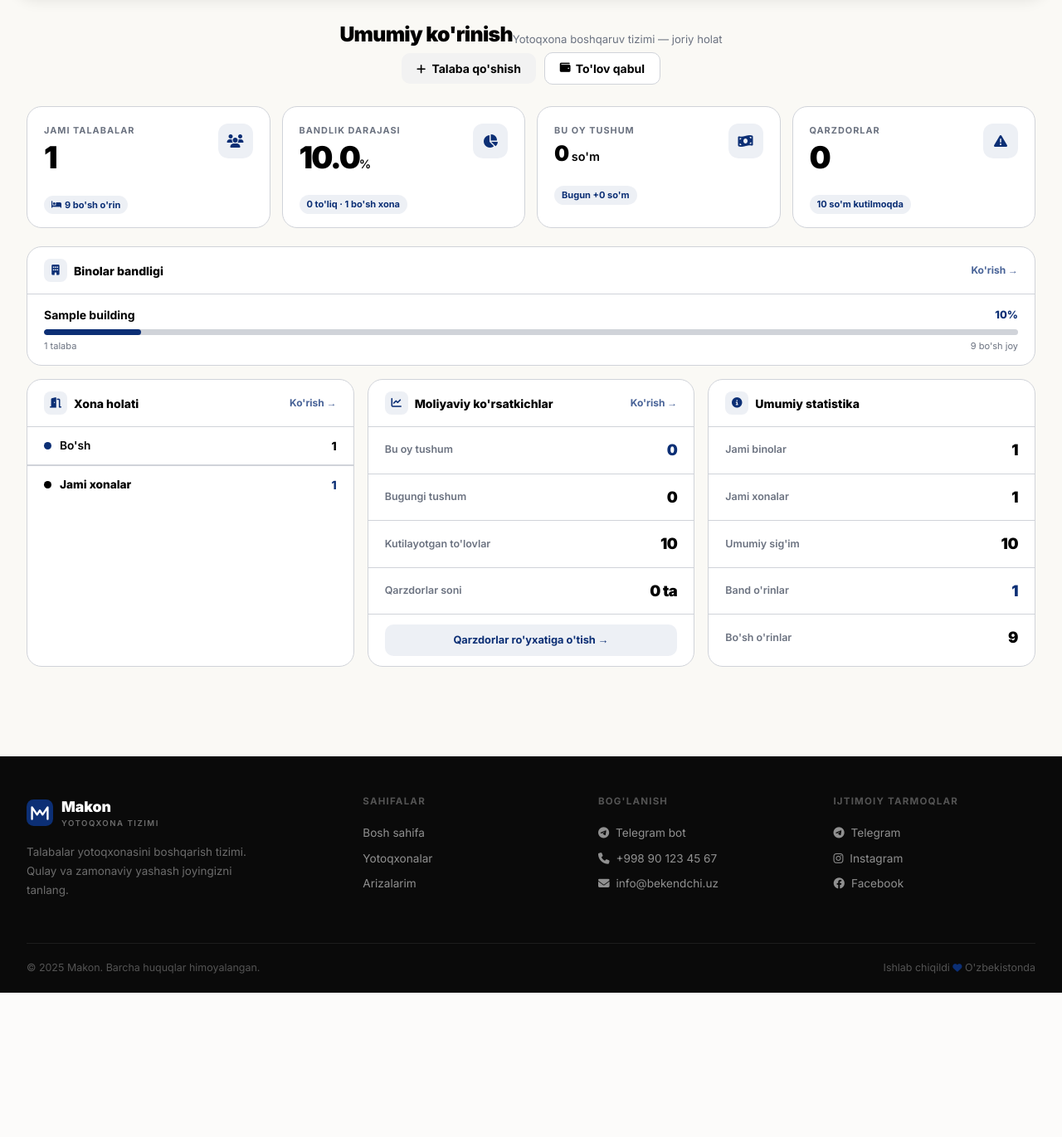
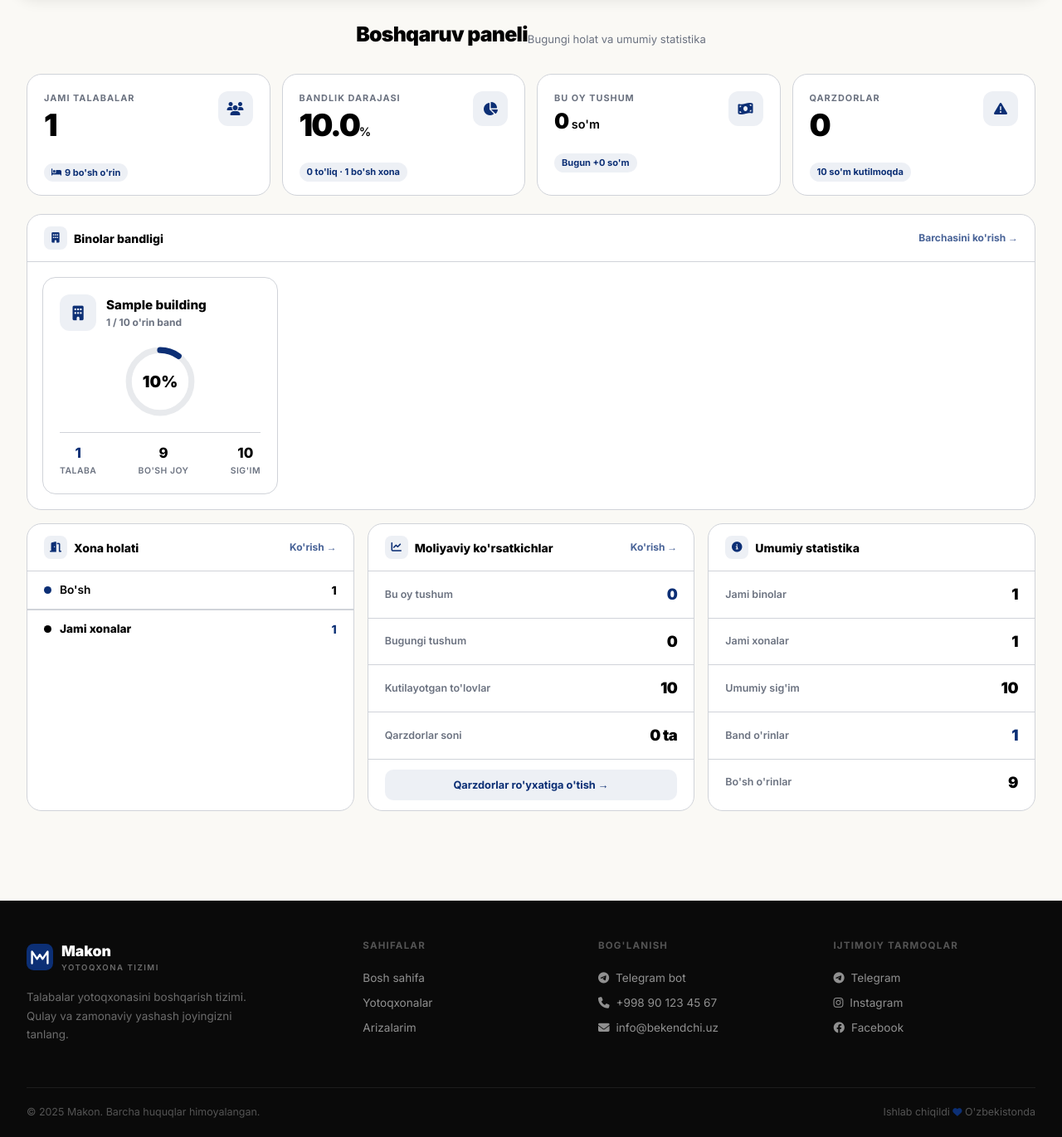
Before and after one commit to JozilovaZ/yotoqxona_web, a Django app: page / in a window 1280 px wide. Shown: the part 66-1437 px from the top of the page at 83% size. Before the commit the page ends 1263 px from the top, so only its background shows below. Run offline with Django 5.2, Linux system fonts and the light colour scheme; a user stored in the database is signed in; tables that the repository leaves empty hold one stand-in row (values such as "Sample post").

Commit message:
Redesign admin dashboard: new header, remove action buttons, card-based buildings
- Changed page title to "Boshqaruv paneli" with updated subtitle
- Removed "Talaba qo'shish" and "To'lov qabul" action buttons
- Replaced buildings list with card grid featuring circular ring charts
- Color-coded occupancy: green (<50%), yellow (50-80%), red (>80%)

Co-Authored-By: Claude Opus 4.6 <noreply@anthropic.com>

```diff
--- a/templates/buildings/dashboard.html
+++ b/templates/buildings/dashboard.html
@@ -1,24 +1,7 @@
 {% extends "base.html" %}
 
-{% block page_title %}Umumiy ko'rinish{% endblock %}
-{% block page_sub %}<p class="page-sub">Yotoqxona boshqaruv tizimi — joriy holat</p>{% endblock %}
-{% block page_actions %}
-<div style="display:flex;gap:10px;">
-    <a href="{% url 'students:student_create' %}" class="btn-accent">
-        <i class="fas fa-plus me-1" style="font-size:.8rem;"></i> Talaba qo'shish
-    </a>
-    <a href="{% url 'finance:payment_create' %}" style="
-        display:inline-flex;align-items:center;gap:6px;
-        padding:8px 18px; border-radius:10px;
-        border:1.5px solid var(--border); color:var(--dark);
-        font-weight:700; font-size:0.875rem; text-decoration:none;
-        background:#fff; transition:all .15s;
-    " onmouseover="this.style.borderColor='var(--p)';this.style.color='var(--p)';"
-       onmouseout="this.style.borderColor='var(--border)';this.style.color='var(--dark)';">
-        <i class="fas fa-wallet" style="font-size:.8rem;"></i> To'lov qabul
-    </a>
-</div>
-{% endblock %}
+{% block page_title %}Boshqaruv paneli{% endblock %}
+{% block page_sub %}<p class="page-sub">Bugungi holat va umumiy statistika</p>{% endblock %}
 
 {% block extra_css %}
 <style>
@@ -115,21 +98,63 @@
     margin-bottom: 16px;
 }
 
-/* ═══════════ BINOLAR ═══════════ */
-.bld-item {
-    padding: 14px 20px;
-    border-bottom: 1px solid var(--border);
+/* ═══════════ BINOLAR GRID ═══════════ */
+.bld-grid {
+    display: grid;
+    grid-template-columns: repeat(auto-fill, minmax(240px, 1fr));
+    gap: 14px;
+    padding: 18px;
 }
-.bld-item:last-child { border-bottom: none; }
-.bld-top {
-    display: flex; align-items: center;
-    justify-content: space-between; margin-bottom: 7px;
+.bld-card {
+    background: #fff;
+    border: 1.5px solid var(--border);
+    border-radius: 16px;
+    padding: 20px;
+    position: relative;
+    overflow: hidden;
+    transition: box-shadow .2s, transform .18s;
 }
-.bld-name { font-size: .875rem; font-weight: 700; color: var(--dark); }
-.bld-pct  { font-size: .8rem; font-weight: 800; }
-.bld-bar  { height: 7px; background: #D0D3D9; border-radius: 99px; overflow: hidden; }
-.bld-fill { height: 100%; border-radius: 99px; transition: width .7s cubic-bezier(.25,.8,.25,1); }
-.bld-meta { display: flex; justify-content: space-between; font-size: .69rem; color: var(--gray); margin-top: 5px; }
+.bld-card:hover {
+    box-shadow: 0 6px 24px rgba(0,0,0,.07);
+    transform: translateY(-2px);
+}
+.bld-card-head {
+    display: flex; align-items: center; gap: 12px; margin-bottom: 16px;
+}
+.bld-card-icon {
+    width: 44px; height: 44px; border-radius: 12px;
+    display: flex; align-items: center; justify-content: center;
+    font-size: 1.1rem; flex-shrink: 0;
+}
+.bld-card-name {
+    font-size: .95rem; font-weight: 800; color: var(--dark);
+}
+.bld-card-pct {
+    font-size: .75rem; font-weight: 700; color: var(--gray);
+}
+.bld-ring-wrap {
+    display: flex; align-items: center; justify-content: center;
+    margin-bottom: 16px;
+}
+.bld-ring {
+    position: relative; width: 90px; height: 90px;
+}
+.bld-ring svg { transform: rotate(-90deg); }
+.bld-ring-bg { fill: none; stroke: #E8EAED; stroke-width: 8; }
+.bld-ring-fill { fill: none; stroke-width: 8; stroke-linecap: round;
+    transition: stroke-dashoffset .8s cubic-bezier(.25,.8,.25,1); }
+.bld-ring-text {
+    position: absolute; inset: 0;
+    display: flex; align-items: center; justify-content: center;
+    font-size: 1.2rem; font-weight: 900; color: var(--dark);
+}
+.bld-card-stats {
+    display: flex; justify-content: space-between;
+    padding-top: 12px; border-top: 1px solid var(--border);
+}
+.bld-stat { text-align: center; }
+.bld-stat-val { font-size: 1.05rem; font-weight: 800; color: var(--dark); }
+.bld-stat-lbl { font-size: .65rem; font-weight: 600; color: var(--gray); text-transform: uppercase; letter-spacing: .5px; }
 
 /* ═══════════ UCHLIK PASTKI ═══════════ */
 .dash-three {
@@ -233,38 +258,60 @@
 <!-- ══════════════════════════════════════════════
      2-QATOR: TALABALAR + BINOLAR
 ══════════════════════════════════════════════ -->
-<div class="dash-two" style="grid-template-columns:1fr;">
-
 <!-- Binolar bandligi -->
-    <div class="panel">
+<div class="panel" style="margin-bottom:16px;">
     <div class="panel-head">
         <span class="ph-title">
             <span class="ph-icon"><i class="fas fa-building"></i></span>
             Binolar bandligi
         </span>
-            <a href="{% url 'buildings:building_list' %}" class="ph-link">Ko'rish →</a>
+        <a href="{% url 'buildings:building_list' %}" class="ph-link">Barchasini ko'rish →</a>
     </div>
+    <div class="bld-grid">
         {% for bd in buildings_data %}
-        <div class="bld-item">
-            <div class="bld-top">
-                <span class="bld-name">{{ bd.building.name }}</span>
-                <span class="bld-pct" style="color:var(--p);">
-                    {{ bd.rate }}%
-                </span>
+        <div class="bld-card">
+            <div class="bld-card-head">
+                <div class="bld-card-icon" style="background:{% if bd.rate >= 80 %}#FEE2E2;color:#DC2626;{% elif bd.rate >= 50 %}#FEF3C7;color:#D97706;{% else %}var(--p10);color:var(--p);{% endif %}">
+                    <i class="fas fa-building"></i>
                 </div>
-            <div class="bld-bar">
-                <div class="bld-fill" style="width:{{ bd.rate }}%;background:var(--p);"></div>
+                <div>
+                    <div class="bld-card-name">{{ bd.building.name }}</div>
+                    <div class="bld-card-pct">{{ bd.occupied }} / {{ bd.capacity }} o'rin band</div>
                 </div>
-            <div class="bld-meta">
-                <span>{{ bd.occupied }} talaba</span>
-                <span>{{ bd.free }} bo'sh joy</span>
+            </div>
+            <div class="bld-ring-wrap">
+                <div class="bld-ring">
+                    <svg viewBox="0 0 100 100" width="90" height="90">
+                        <circle class="bld-ring-bg" cx="50" cy="50" r="42"/>
+                        <circle class="bld-ring-fill" cx="50" cy="50" r="42"
+                            stroke="{% if bd.rate >= 80 %}#DC2626{% elif bd.rate >= 50 %}#D97706{% else %}var(--p){% endif %}"
+                            stroke-dasharray="263.9"
+                            stroke-dashoffset="263.9"
+                            data-rate="{{ bd.rate }}"
+                        />
+                    </svg>
+                    <span class="bld-ring-text">{{ bd.rate }}%</span>
+                </div>
+            </div>
+            <div class="bld-card-stats">
+                <div class="bld-stat">
+                    <div class="bld-stat-val" style="color:var(--p);">{{ bd.occupied }}</div>
+                    <div class="bld-stat-lbl">Talaba</div>
+                </div>
+                <div class="bld-stat">
+                    <div class="bld-stat-val">{{ bd.free }}</div>
+                    <div class="bld-stat-lbl">Bo'sh joy</div>
+                </div>
+                <div class="bld-stat">
+                    <div class="bld-stat-val">{{ bd.capacity }}</div>
+                    <div class="bld-stat-lbl">Sig'im</div>
+                </div>
             </div>
         </div>
         {% empty %}
-        <div class="empty-dash">Binolar topilmadi</div>
+        <div class="empty-dash" style="grid-column:1/-1;">Binolar topilmadi</div>
         {% endfor %}
     </div>
-
 </div>
 
 <!-- ══════════════════════════════════════════════
@@ -377,4 +424,14 @@
 
 </div>
 
+<script>
+document.addEventListener('DOMContentLoaded', function(){
+    document.querySelectorAll('.bld-ring-fill').forEach(function(el){
+        var rate = parseFloat(el.dataset.rate) || 0;
+        var circ = 2 * Math.PI * 42;
+        var offset = circ - (circ * rate / 100);
+        setTimeout(function(){ el.style.strokeDashoffset = offset; }, 100);
+    });
+});
+</script>
 {% endblock %}
```
Lines whose indentation alone changed are shown as unchanged.
